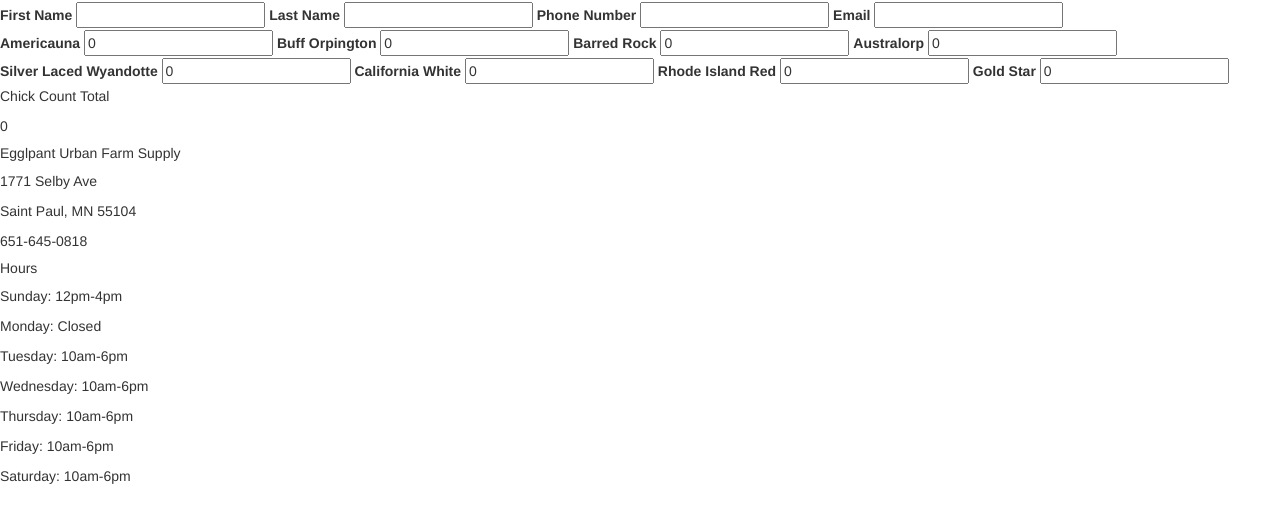
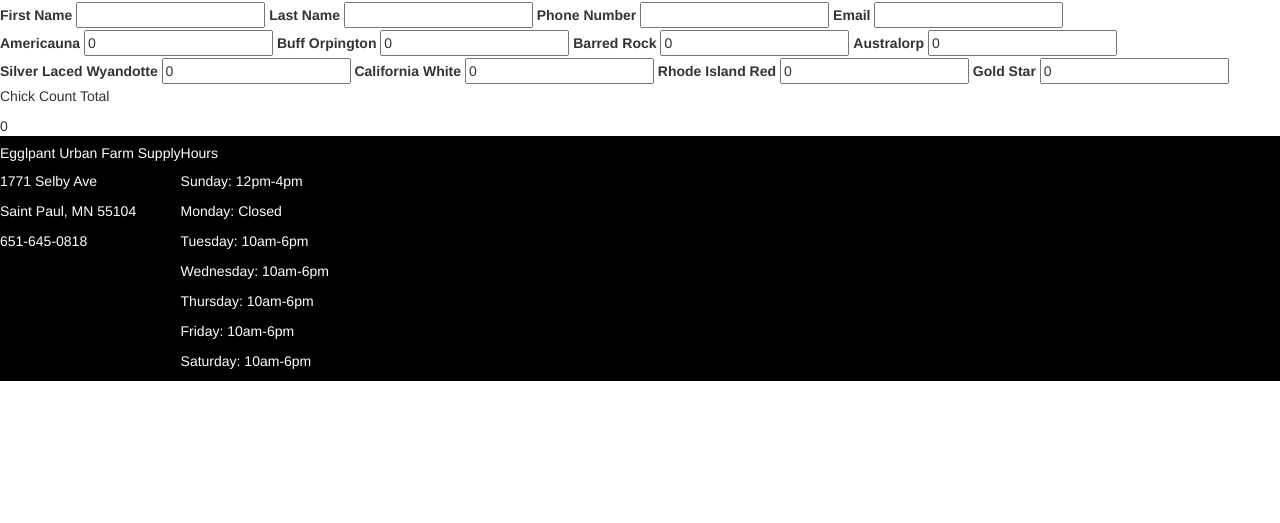
Before and after one commit to colinchmiller/chicken_inventory, a website: page client/views/index.html in a window 1280 px wide. Shown: the part 121-644 px from the top of the page. Drawn offline with Linux system fonts and the light colour scheme; files that its build step writes are made by us from their sources; files whose address does not match are found by name.

Commit message:
footer styling

```diff
--- a/client/styles/stylesheet.css
+++ b/client/styles/stylesheet.css
@@ -6,3 +6,21 @@
   width: 1500px;
   margin: 0;
 }
+
+footer {
+  background-color: #000000;
+}
+
+#footer-content {
+  color: #ffffff;
+}
+
+#address {
+  display: inline-block;
+  float: left;
+}
+
+#hours {
+  display: inline-block;
+
+}
--- a/server/public/assets/scripts/app.min.js
+++ b/server/public/assets/scripts/app.min.js
@@ -1,2 +1,2 @@
-/*! 2016-07-06 */
+/*! 2016-07-10 */
 var mainApp=angular.module("mainApp",["ngRoute"]);mainApp.controller("ChickenFormController",["$scope",function(a){a.americauna=0,a.bufforpington=0,a.barredrock=0,a.australorp=0,a.silverwyandotte=0,a.californiawhite=0,a.rhodeislandred=0,a.goldstar=0,a.chickensum=function(){return a.americauna+a.bufforpington+a.barredrock+a.australorp+a.silverwyandotte+a.californiawhite+a.rhodeislandred+a.goldstar}}]);
--- a/server/public/assets/styles/stylesheet.css
+++ b/server/public/assets/styles/stylesheet.css
@@ -6,3 +6,21 @@
   width: 1500px;
   margin: 0;
 }
+
+footer {
+  background-color: #000000;
+}
+
+#footer-content {
+  color: #ffffff;
+}
+
+#address {
+  display: inline-block;
+  float: left;
+}
+
+#hours {
+  display: inline-block;
+
+}
--- a/server/public/assets/views/templates/footer.html
+++ b/server/public/assets/views/templates/footer.html
@@ -1,11 +1,13 @@
-<div>
+<footer>
+  <div id="footer-content">
+    <div id="address">
       <h5>Egglpant Urban Farm Supply</h5>
       <p>1771 Selby Ave</p>
       <p>Saint Paul, MN 55104</p>
       <p>651-645-0818</p>
     </div>
 
-<div>
+    <div id="hours">
       <h5>Hours</h5>
       <p>Sunday: 12pm-4pm</p>
       <p>Monday: Closed</p>
@@ -15,3 +17,5 @@
       <p>Friday: 10am-6pm</p>
       <p>Saturday: 10am-6pm</p>
     </div>
+  </div>
+</footer>
```
Also changed, not shown: client/views/templates/footer.html (+6 -2 lines). Lines whose indentation alone changed are shown as unchanged.
